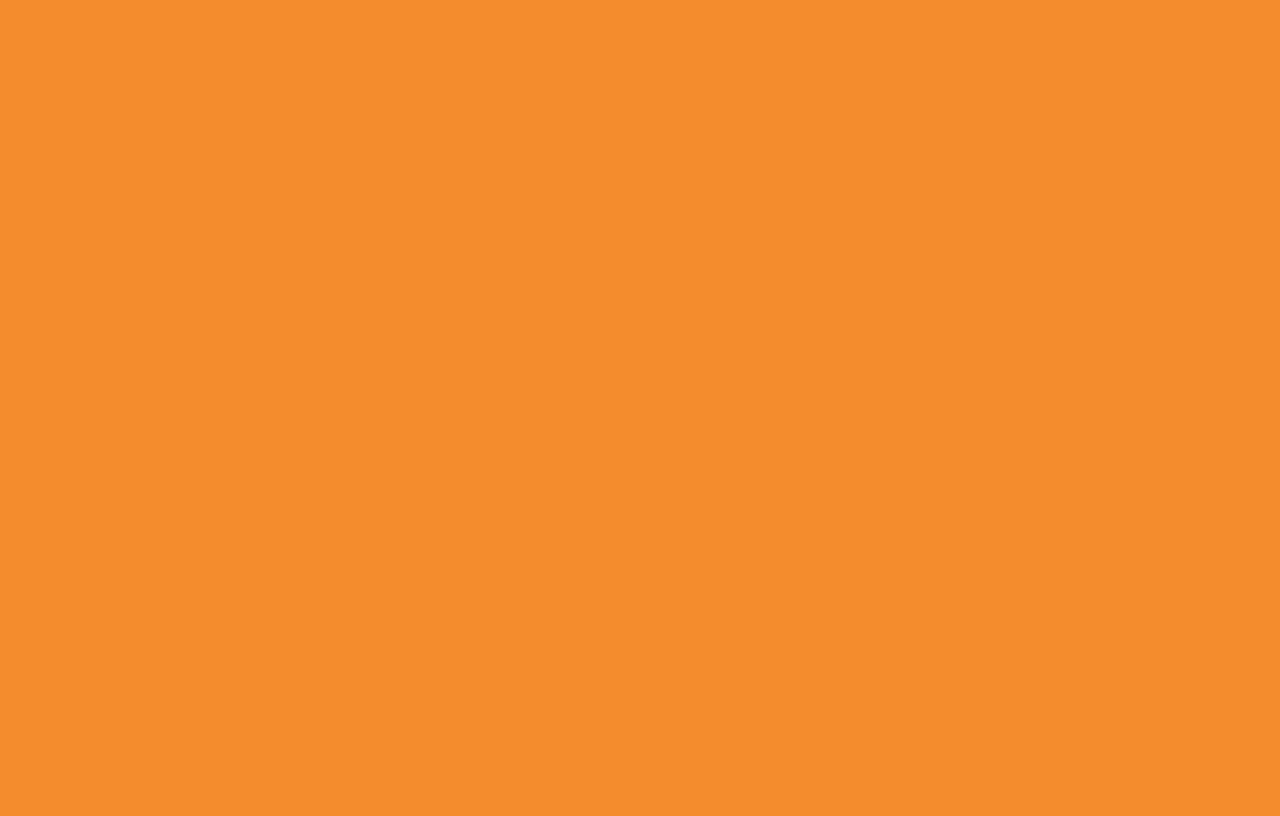
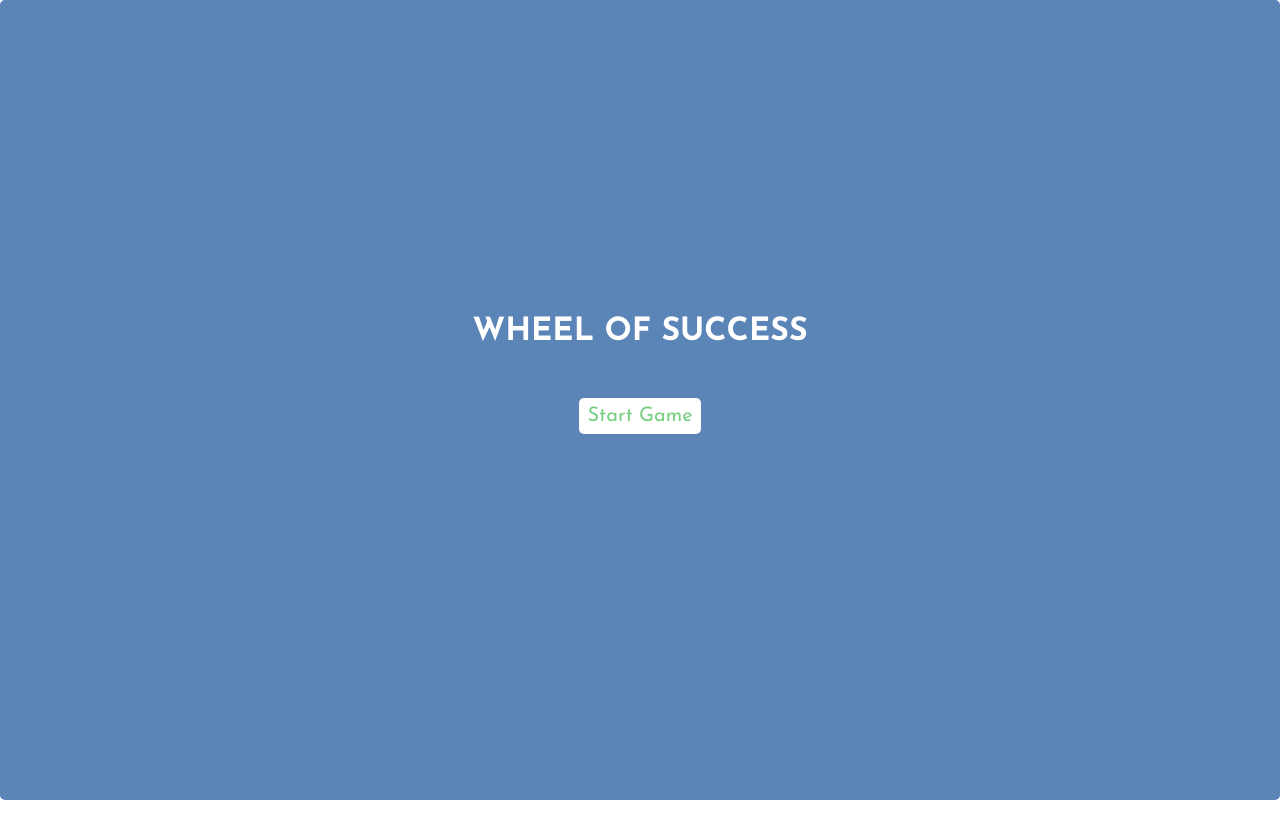
Before and after one commit to c-tregunna/Tech-Degree-Project-06, a plain HTML site: page index.html in a window 1280 px wide. Drawn offline with Linux system fonts and the light colour scheme.

Commit message:
Added provided css and html

```diff
--- a/css/styles.css
+++ b/css/styles.css
@@ -1,9 +1,178 @@
+
+/*------------------------
+ STYLES SUPPLIED
+ -----------------------*/
+
+/* Main styles */
+/* @import url('https://fonts.googleapis.com/css?family=Open+Sans:400,700&Roboto:300'); */
+
+/* Variables */
+
+:root {
+  --color-win: #78CF82;
+  --color-lose: #D94545;
+  --color-start: #5b85b7;
+  --color-neutral: #445069;
+  --color-neutral-light: #D2D2D2;
+  --color-keys: #37474F;
+  --color-keys-light: #E5E5E5;
+  --font-size-large: 60px;
+  --font-size-medium: 20px;
+  --transition: all .2s ease-in-out;
+}
+
+/* main */
+
 * {
-    box-sizing: border-box;
+  box-sizing: border-box;
 }
 
 body {
-    background: #f48c2e;
-    font-family: 'Josefin Sans', sans-serif;
-    font-size: 1em;
+  /* background: #f48c2e; */
+  justify-content: space-evenly;
+  flex-direction: column;
+  display: flex;
+  height: 100vh;
+  font-family: 'Josefin Sans', sans-serif;
+  font-size: 1em;
+  text-align: center;
 }
+
+li, ol, ul {
+  padding: 0;
+  display: inline-block;
+}
+
+h1 {
+    font-size: 4em;
+    text-shadow:2px 2px 2px antiquewhite ;
+    margin-bottom: 0;
+}
+
+h2 {
+  margin: 0;
+  text-transform: uppercase;
+  font-size: var(--font-size-large);
+  margin: 0;
+  font-size: 2em;
+}
+
+button {
+  margin: 6px;
+  border: 1px solid transparent;
+  padding: .5rem 1rem;
+  color: var(--color-keys);
+  font-size: var(--font-size-medium);
+  background-color: var(--color-keys-light);
+  border-radius: 5px;
+  -webkit-transition: var(--transition);
+  -o-transition: var(--transition);
+  transition: var(--transition);
+}
+
+.main-container {
+  display: flex;
+  flex-direction: column;
+  justify-content: space-around;
+  height: 100%;
+  max-height: 900px;
+  text-align: center;
+}
+
+.section {
+  width: 100%;
+  padding: 10px;
+}
+
+/* Title */
+
+.header {
+  color: var(--color-start);
+}
+
+/* Phrase */
+
+.letter {
+  font-size: var(--font-size-medium);
+  height: 65px;
+  width: 65px;
+  padding: 20px 1px 0 1px;
+  margin-right: 2px;
+  color: transparent;
+  background: var(--color-neutral-light);
+  border-radius: 5px;
+}
+
+.space {
+  width: 15px;
+}
+
+.show {
+  color: #000;
+  background-color: #76CE82;
+}
+
+/* Keyboard */
+
+.keyrow {
+  display: flex;
+  justify-content: center;
+}
+
+.chosen {
+  background: var(--color-neutral);
+  border-radius: 5px;
+  font-size: var(--font-size-medium);
+  color: #FFFFFF;
+}
+
+.btn__reset {
+  padding: 8px;
+  margin: 50px auto;
+  background: #FFFFFF;
+  border-radius: 5px;
+  font-size: var(--font-size-medium);
+}
+
+/* Overlay */
+
+#overlay {
+  display: flex;
+  flex-direction: column;
+  position: fixed;
+  color: #FFFFFF;
+  justify-content: center;
+  top: 0;
+  bottom: 0;
+  left: 0;
+  right: 0;
+  border-radius: 5px;
+}
+
+.title {
+  color: #FFF;
+}
+
+.start {
+  background-color: var(--color-start);
+}
+
+.start a {
+  color: var(--color-win);
+}
+
+.win {
+  background-color: var(--color-win);
+}
+
+.win a {
+  color: var(--color-win);
+}
+
+.lose {
+  background-color: var(--color-lose);
+}
+
+.lose a {
+  color: var(--color-lose);
+}
--- a/index.html
+++ b/index.html
@@ -1,13 +1,49 @@
+
 <!DOCTYPE html>
 <html lang="en">
-<head>
-    <meta charset="UTF-8">
+  <head>
+    <meta charset="utf-8">
+    <title>Wheel of Success!</title>
     <meta name="viewport" content="width=device-width, initial-scale=1.0">
     <link href="https://fonts.googleapis.com/css?family=Josefin+Sans:100,200,300,regular,500,600,700,100italic,200italic,300italic,italic,500italic,600italic,700italic" rel="stylesheet" />
-    <link rel="stylesheet" href="css/styles.css">
-    <title>Wheel Of Words</title>
-</head>
-<body>
-<script src="js/main.js"></script>
-</body>
+    <link href="css/styles.css" rel="stylesheet">
+  </head>
+  <body>
+    <div class="main-container">
+        <div id="overlay" class="start"> <!-- need to remove this to get to game, ON CLICK OF BUTTON, HIDE-->
+            <h2 class="title">Wheel of Success</h2>
+            <a class="btn__reset">Start Game</a>
+          </div>
+
+      <div id="banner" class="section">
+        <h2 class="header">Wheel of Success</h2>
+      </div>
+
+      <div id="phrase" class="section">
+        <ul></ul>
+      </div>
+      <div id="qwerty" class="section">
+        <div class="keyrow">
+          <button>q</button><button>w</button><button>e</button><button>r</button><button>t</button><button>y</button><button>u</button><button>i</button><button>o</button><button>p</button>
+        </div>
+        <div class="keyrow">
+          <button>a</button><button>s</button><button>d</button><button>f</button><button>g</button><button>h</button><button>j</button><button>k</button><button>l</button>
+        </div>
+        <div class="keyrow">
+          <button>z</button><button>x</button><button>c</button><button>v</button><button>b</button><button>n</button><button>m</button>
+        </div>
+      </div>
+
+      <div id="scoreboard" class="section">
+        <ol>
+          <li class="tries"><img src="images/liveHeart.png" height="35px" width="30px"></li>
+          <li class="tries"><img src="images/liveHeart.png" height="35px" width="30px"></li>
+          <li class="tries"><img src="images/liveHeart.png" height="35px" width="30px"></li>
+          <li class="tries"><img src="images/liveHeart.png" height="35px" width="30px"></li>
+          <li class="tries"><img src="images/liveHeart.png" height="35px" width="30px"></li>
+        </ol>
+      </div>
+    </div>
+    <script type="text/javascript" src="main.js"></script>
+  </body>
 </html>
--- a/js/main.js
+++ b/js/main.js
@@ -0,0 +1,14 @@
+// Create an array for movies
+
+let movies = [
+    [''],
+    [''],
+    [''],
+    [''],
+    [''],
+    [''],
+    [''],
+    [''],
+    [''],
+    ['']
+];
```
Also changed, not shown: images/liveHeart.png (added), images/lostHeart.png (added).
